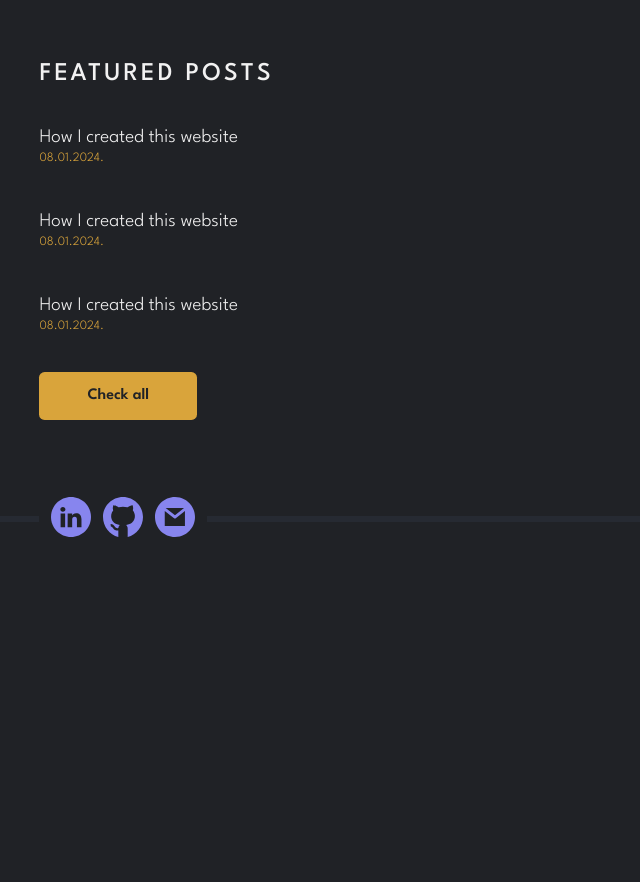
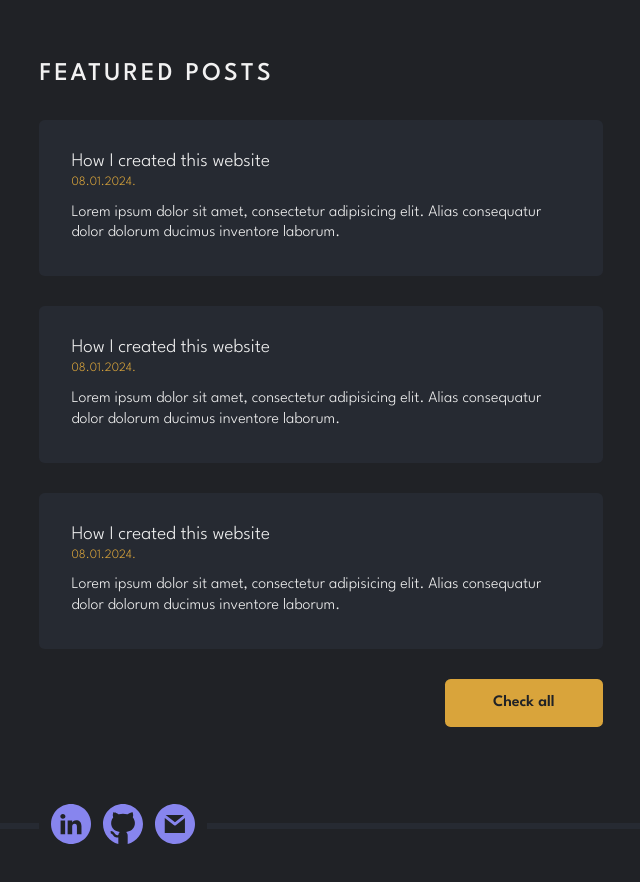
Before and after one commit to krckyboy/todorovic.dev, a Next.js app: page / in a window 1280 px wide. Shown: the part 820-1702 px from the top of the page, without its empty margins (319-959 px from the left). Before the commit the page ends 1406 px from the top, so only its background shows below. Built offline with nearby package versions, Linux system fonts and the light colour scheme.

Commit message:
Changes regarding blog posts and changing layout a bit.

```diff
--- a/src/app/page.tsx
+++ b/src/app/page.tsx
@@ -15,7 +15,7 @@ const Page: NextPage = () => {
       <section className={`${gStyles.section} ${gStyles.paddingInline}`}>
         <h2 className={`${styles.featuredPostsHeading} ${gStyles.pageHeadingMini}`}>Featured posts</h2>
         <div className={gStyles.blogs}>
-          {[0, 1, 2].map((item) => <BlogPostItem id={item} key={item} slim />)}
+          {[0, 1, 2].map((item) => <BlogPostItem id={item} key={item} featured />)}
           <Link href={'/blog'} className={styles.checkAllPosts}>Check all</Link>
         </div>
       </section>
--- a/src/app/styles.module.scss
+++ b/src/app/styles.module.scss
@@ -16,4 +16,5 @@
   padding-block: 1rem;
   padding-inline: 3rem;
   font-weight: 600;
+  margin-left: auto;
 }
--- a/src/components/blog-post-item/BlogPostItem.tsx
+++ b/src/components/blog-post-item/BlogPostItem.tsx
@@ -4,22 +4,18 @@ import Link from 'next/link';
 
 interface Props {
   id: string | number;
-  slim?: boolean;
+  featured?: boolean;
 }
 
-const BlogPostItem: FunctionComponent<Props> = ({ id, slim }) => {
+const BlogPostItem: FunctionComponent<Props> = ({ id, featured }) => {
   return (
-    <Link href={`/blog/${id}`} className={`${styles.container} ${slim ? styles.slim : ''}`}>
+    <Link href={`/blog/${id}`} className={`${styles.container} ${featured ? styles.featured : ''}`}>
       <h1 className={styles.heading}>How I created this website</h1>
       <time className={styles.date}>08.01.2024.</time>
-      {!slim && (
-        <>
-          <p className={styles.text}>Lorem ipsum dolor sit amet, consectetur adipisicing elit. Alias consequatur dolor
-            dolorum ducimus inventore
-            laborum.</p>
-          <meta name="description" content="This is a description of the blog post." />
-        </>
-      )}
+      <p className={styles.text}>Lorem ipsum dolor sit amet, consectetur adipisicing elit. Alias consequatur dolor
+        dolorum ducimus inventore
+        laborum.</p>
+      <meta name="description" content="This is a description of the blog post." />
     </Link>
   );
 };
--- a/src/components/blog-post-item/styles.module.scss
+++ b/src/components/blog-post-item/styles.module.scss
@@ -4,12 +4,12 @@
   border: 6px solid #262A32;
   border-top: none;
   border-left: none;
-  padding: 1rem 1rem 1rem 0;
   border-radius: 0 0 .35rem 0;
-  position: relative;
+  padding: 2rem;
 
-  &.slim {
-    padding-block: .5rem;
+  &.featured {
+    background-color: #262A32;
+    border-radius: .35rem;
     border: none;
 
     .heading {
--- a/src/styles/global.module.scss
+++ b/src/styles/global.module.scss
@@ -26,6 +26,7 @@
   grid-template-columns: repeat(1, 1fr);
   gap: 30px;
   margin-top: 2rem;
+  width: 100%;
 }
 
 .pageHeading {
```
